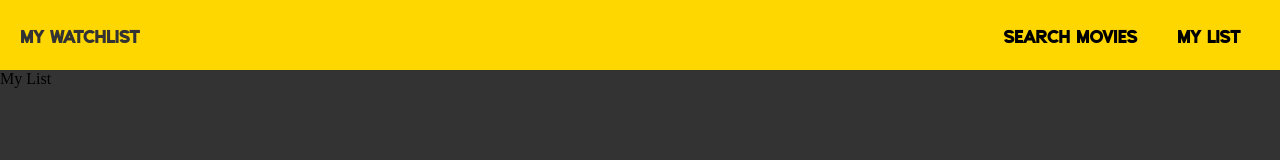
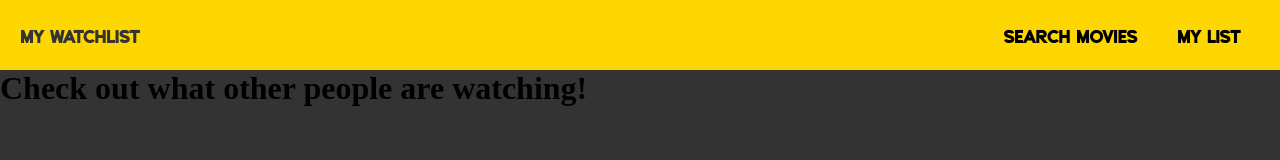
Before and after one commit to hliu12/Movie-App, a website: page public/my-list.html in a window 1280 px wide. Drawn offline with Linux system fonts and the light colour scheme; no server answers.

Commit message:
Update my-list.html

```diff
--- a/public/my-list.html
+++ b/public/my-list.html
@@ -24,8 +24,7 @@
         </div>
       </ul>
     </header>
-    My List
-
+    <h1>Check out what other people are watching!</h1>
     <div id="results-div"></div>
 
     <script src="my-list.js"></script>
```
